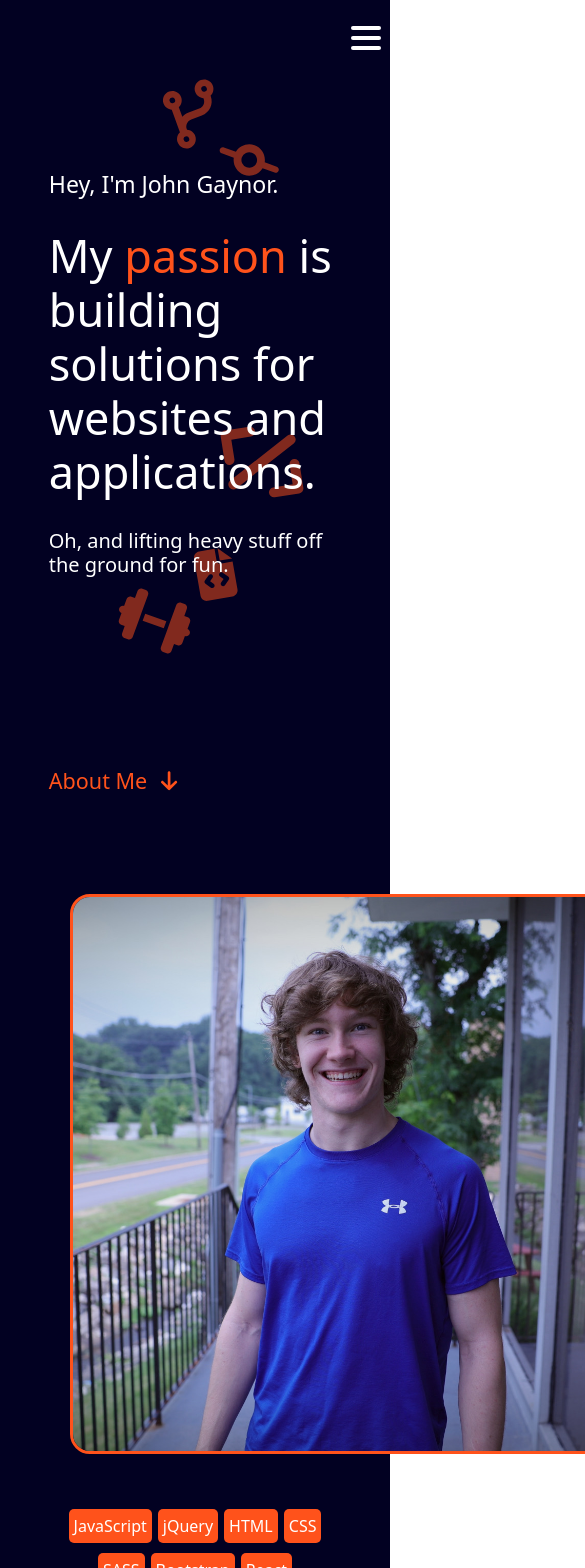
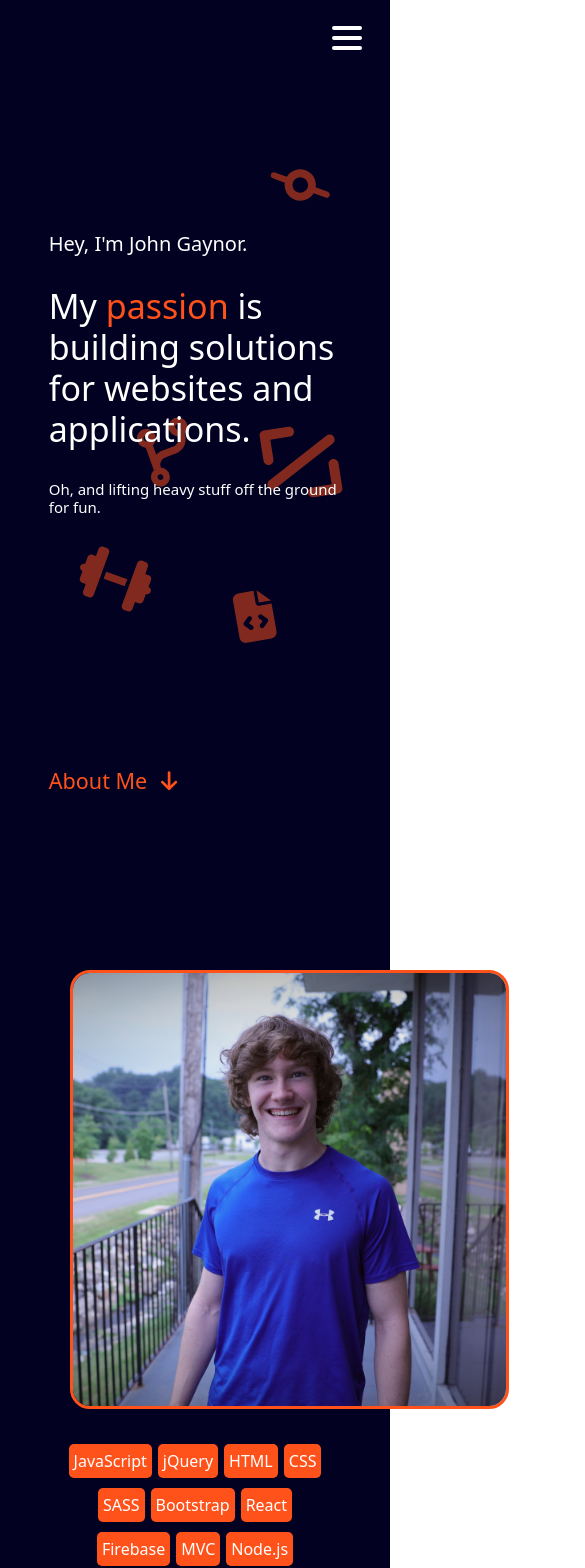
Before and after one commit to johngaynor/portfolio, a React (Create React App) app: page / in a window 390 px wide. Shown: the top 1568 px of the page, 585 px wide, since content can reach past the window. Built offline with nearby package versions, Linux system fonts and the light colour scheme.

Commit message:
added footer

```diff
--- a/src/components/footer/footer.css
+++ b/src/components/footer/footer.css
@@ -0,0 +1,24 @@
+.footer-holder {
+  height: 50px;
+  background-color: #020122;
+  color: white;
+  padding: 0 50px;
+  display: flex;
+  justify-content: space-between;
+  font-weight: bold;
+}
+
+.footer-holder a {
+  text-decoration: none;
+  color: white;
+}
+
+.footer-holder a:hover {
+  color: #ff521b;
+}
+
+@media screen and (max-width: 500px) {
+  .footer-holder {
+    padding: 0 25px;
+  }
+}
--- a/src/components/footer/footer.js
+++ b/src/components/footer/footer.js
@@ -1,5 +1,14 @@
+import styles from "./footer.css";
+
 function Footer() {
-  return <p1>hello</p1>;
+  return (
+    <div className="footer-holder">
+      <p1>Developed by John Gaynor</p1>
+      <a href="https://dot.cards/john_gaynor" target="_blank">
+        CONNECT
+      </a>
+    </div>
+  );
 }
 
 export default Footer;
--- a/src/components/sections/aboutMe/aboutMe.css
+++ b/src/components/sections/aboutMe/aboutMe.css
@@ -116,6 +116,7 @@
 
   .about-text {
     margin-left: 0;
+    margin: -40px auto 0 auto;
   }
 
   .about-skills {
@@ -125,5 +126,41 @@
 
   .about-profile {
     margin: 0 auto;
+    height: 50%;
   }
 }
+
+@media screen and (max-width: 700px) {
+  .about-profile {
+    height: 40%;
+    margin: 50px auto -30px auto;
+  }
+
+  .about-skills {
+    padding-top: 50px;
+  }
+}
+
+@media screen and (max-width: 500px) {
+  .about-container {
+    height: 150vh;
+  }
+
+  .about-profile {
+    margin-top: 0px;
+  }
+
+  .about-text h5 {
+    font-size: 16px;
+  }
+}
+
+@media screen and (max-width: 450px) {
+  .about-container {
+    height: 180vh;
+  }
+
+  .about-profile {
+    margin-top: -70px;
+  }
+}
--- a/src/components/sections/hero/hero.css
+++ b/src/components/sections/hero/hero.css
@@ -226,4 +226,62 @@ h3::after {
   .hero-container h1 {
     font-size: 45px;
   }
+
+  .hero-container .closing-tag {
+    right: 10%;
+    top: 50%;
+  }
+
+  .hero-container .code-branch {
+    top: 10%;
+    right: 35%;
+  }
+
+  .hero-container .code-commit {
+    top: 19%;
+    right: 15%;
+  }
+
+  .hero-container .code-file {
+    top: 80%;
+    right: 30%;
+  }
+
+  .hero-container .icon-weight {
+    left: 35%;
+    top: 75%;
+  }
 }
+
+@media screen and (max-width: 580px) {
+  .hero-container h1 {
+    font-size: 34px;
+  }
+
+  .hero-container h3 {
+    font-size: 20px;
+  }
+
+  .subtitles .smaller {
+    font-size: 15px;
+  }
+
+  .hero-container .code-branch {
+    top: 50%;
+    right: 50%;
+  }
+
+  .hero-container .code-file {
+    top: 70%;
+    right: 30%;
+  }
+
+  .hero-container .icon-weight {
+    left: 20%;
+    top: 65%;
+  }
+
+  #nav-bars {
+    padding-left: 85%;
+  }
+}
--- a/src/components/sections/myProjects/myProjects.css
+++ b/src/components/sections/myProjects/myProjects.css
@@ -165,3 +165,35 @@
     transition: 800ms cubic-bezier(0.05, 0.43, 0.25, 0.95);
   }
 }
+
+@media screen and (max-width: 500px) {
+  .big-card {
+    aspect-ratio: 1/1;
+    height: 300px;
+    margin: 100px auto;
+  }
+
+  .big-card:nth-child(1) {
+    margin-top: 70px;
+  }
+
+  .big-card:hover .small-card:nth-child(1) {
+    transform: translate(55%, -230%) rotate(5deg);
+    transition: 800ms cubic-bezier(0.05, 0.43, 0.25, 0.95);
+  }
+
+  .big-card:hover .small-card:nth-child(2) {
+    transform: translate(55%, 230%) rotate(-5deg);
+    transition: 800ms cubic-bezier(0.05, 0.43, 0.25, 0.95);
+  }
+
+  .big-card:hover .small-card:nth-child(3) {
+    transform: translate(-55%, 230%) rotate(5deg);
+    transition: 800ms cubic-bezier(0.05, 0.43, 0.25, 0.95);
+  }
+
+  .big-card:hover .small-card:nth-child(4) {
+    transform: translate(-55%, -230%) rotate(-5deg);
+    transition: 800ms cubic-bezier(0.05, 0.43, 0.25, 0.95);
+  }
+}
--- a/src/components/sections/myProjects/myProjects.js
+++ b/src/components/sections/myProjects/myProjects.js
@@ -22,7 +22,7 @@ import styles from "./myProjects.css";
 function MyProjects() {
   return (
     <div className="info-container pt-5">
-      <div className="w-75">
+      <div className="w-sm-75">
         <div className="big-card mx-auto">
           <div className="small-card">
             <img src={calDash} />
```
